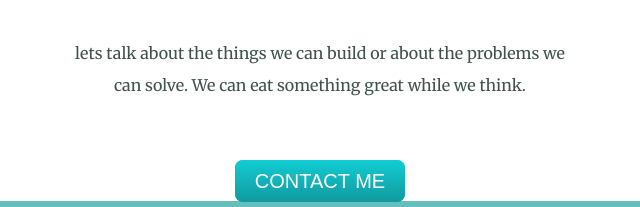
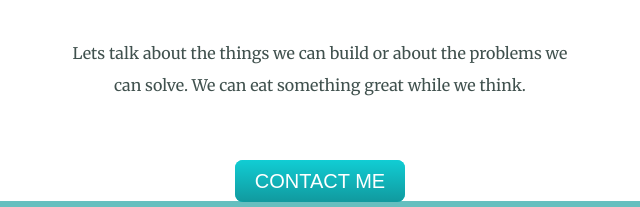
Before and after one commit to Saksham-tyagi/Saksham_Tyagi_CV, a plain HTML site: page index.html in a window 1280 px wide. Shown: the part 2540-2747 px from the top of the page, 320-960 px from the left. Drawn offline with Linux system fonts and the light colour scheme.

Commit message:
Update index.html

```diff
--- a/index.html
+++ b/index.html
@@ -44,7 +44,7 @@
         <div class="contact-me">
           <h2>Get In Touch</h2>
           <h3>If you love coding as much as i do.</h3>
-          <p class="contact-message">lets talk about the things we can build or about the problems we can solve. We can eat something great while we think.</p>
+          <p class="contact-message">Lets talk about the things we can build or about the problems we can solve. We can eat something great while we think.</p>
           <a class="btn" href="mailto:sakshamtyagi001@email.com">CONTACT ME</a>
         </div>
       </div>
```
